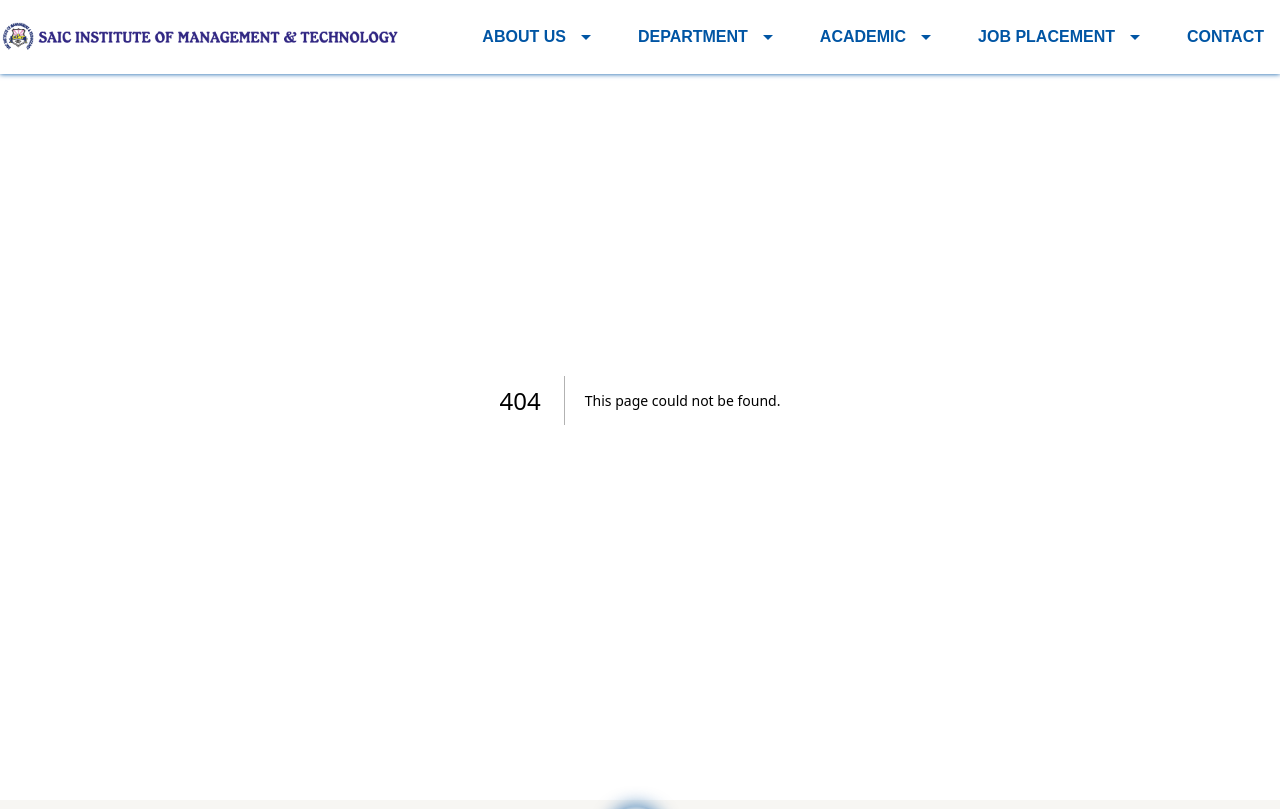
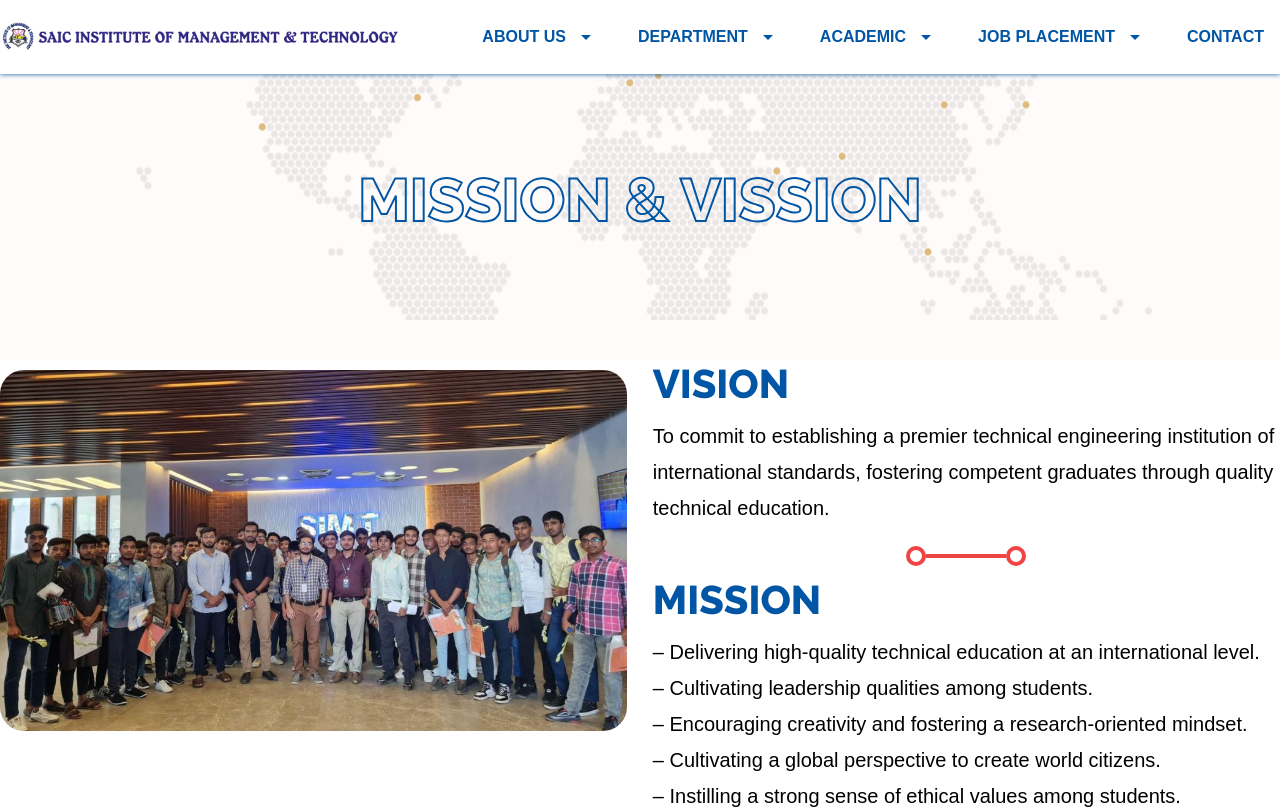
Before and after one commit to rockydey077/education-project, a Next.js app: page /mission-vision in a window 1280 px wide. Before the commit this address had no page. Shown: the top 809 px of the page. Built offline with nearby package versions, Linux system fonts and the light colour scheme.

Commit message:
mission page design complete

```diff
--- /dev/null
+++ b/src/app/mission-vision/page.jsx
@@ -0,0 +1,88 @@
+import PageBanner from "@/components/Shared/PageBanner";
+import React from "react";
+import missionIng from "../../../public/assets/cover2-scaled-1-1024x589.jpg";
+import Image from "next/image";
+import { Raleway } from "next/font/google";
+
+const raleway = Raleway({
+  weight: ["800"],
+  subsets: ["latin"],
+});
+
+const MissionPage = () => {
+  return (
+    <div>
+      <PageBanner heading={"Mission & Vission"} />
+
+      <div className="max-w-[1360px] mx-auto py-[50px]  flex flex-col lg:flex-row lg:gap-[2%] gap-5 px-2 lg:px-0">
+        <div className="lg:w-[49%]">
+          <Image
+            src={missionIng}
+            width={400}
+            height={300}
+            alt=""
+            className="w-full rounded-3xl"
+          />
+        </div>
+        <div className="lg:w-[49%] space-y-5 rubik text-xl">
+          <h2
+            className={`${raleway.className} text-[#0055A4] text-[40px] uppercase font-extrabold`}
+          >
+            Vision
+          </h2>
+          <p className="leading-9">
+            To commit to establishing a premier technical engineering
+            institution of international standards, fostering competent
+            graduates through quality technical education.
+          </p>
+          {/* <div>
+            <svg
+              version="1.1"
+              xmlns="http://www.w3.org/2000/svg"
+              x="0"
+              y="0"
+              viewBox="0 0 66.5 5.5"
+              xml:space="preserve"
+            >
+              <path
+                class="st0"
+                d="M28.6 2.7l4.8 2.8 4.7-2.8L33.4 0zM63.6 3.6l2.9-.9-2.9-.9-2.2.7H50.5L48 1l-2.9 1.7L42.2 1l-3 1.7 3 1.7 2.9-1.7L48 4.4 50.5 3h10.9zM21.6 2.7L18.7 1l-2.5 1.5H5.1L3 1.8l-3 .9 3 .9L5.1 3h11.1l2.5 1.4 2.9-1.7 3 1.7 2.9-1.7L24.6 1z"
+              ></path>
+            </svg>
+          </div> */}
+          <div className="flex justify-center items-center">
+            <div className="w-5 h-5 border-4 border-red-500 rounded-full"></div>
+            <div className="w-20 h-1 bg-red-500"></div>
+            <div className="w-5 h-5 border-4 border-red-500 rounded-full"></div>
+          </div>
+          <h2
+            className={`${raleway.className} text-[#0055A4] text-[40px] uppercase font-extrabold`}
+          >
+            MISSION
+          </h2>
+          <div>
+            <p className="leading-9">
+              – Delivering high-quality technical education at an international
+              level.
+            </p>
+            <p className="leading-9">
+              – Cultivating leadership qualities among students.
+            </p>
+            <p className="leading-9">
+              – Encouraging creativity and fostering a research-oriented
+              mindset.
+            </p>
+            <p className="leading-9">
+              – Cultivating a global perspective to create world citizens.
+            </p>
+            <p className="leading-9">
+              – Instilling a strong sense of ethical values among students.
+            </p>
+          </div>
+        </div>
+      </div>
+    </div>
+  );
+};
+
+export default MissionPage;
--- a/src/components/Shared/Navbar.jsx
+++ b/src/components/Shared/Navbar.jsx
@@ -44,7 +44,7 @@ const Navbar = () => {
                   <Link href="/history-of-simt">History of SIMT</Link>
                 </li>
                 <li className="hover:bg-[#0055A4] border-b border-[#000] w-full p-[15px] hover:text-white">
-                  <a href="#">Mission & Vision</a>
+                  <Link href="/mission-vision">Mission & Vision</Link>
                 </li>
                 <li className="hover:bg-[#0055A4] border-b border-[#000] w-full p-[15px] hover:text-white">
                   <a href="#">Faculty Member</a>
@@ -171,7 +171,7 @@ const Navbar = () => {
                       <Link href="/history-of-simt">History of SIMT</Link>
                     </li>
                     <li className="hover:bg-[#0055A4] border-b-2 px-8 border-[#0055A4] w-full p-[15px] hover:text-white">
-                      <a href="#">Mission & Vision</a>
+                      <Link href="/mission-vision">Mission & Vision</Link>
                     </li>
                     <li className="hover:bg-[#0055A4] border-b-2 px-8 border-[#0055A4] w-full p-[15px] hover:text-white">
                       <a href="#">Faculty Member</a>
```
Also changed, not shown: public/assets/cover2-scaled-1-1024x589.jpg (added).
